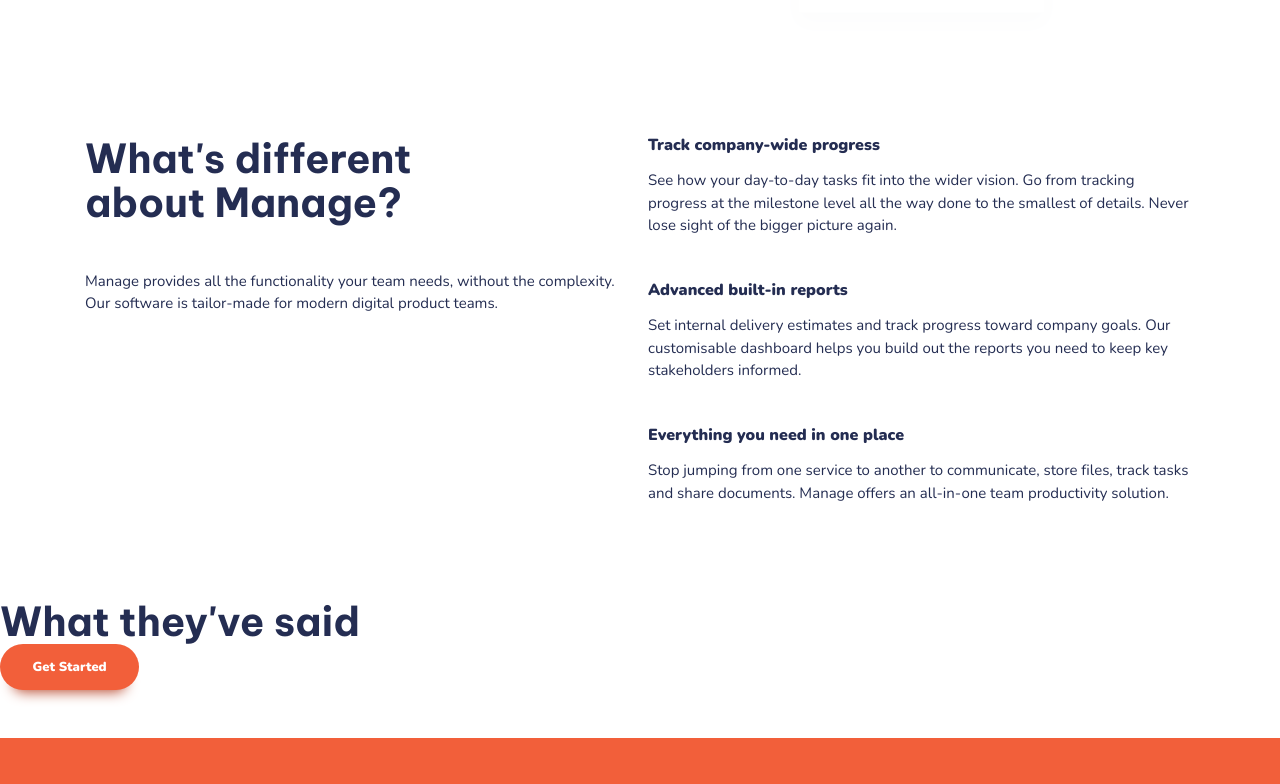
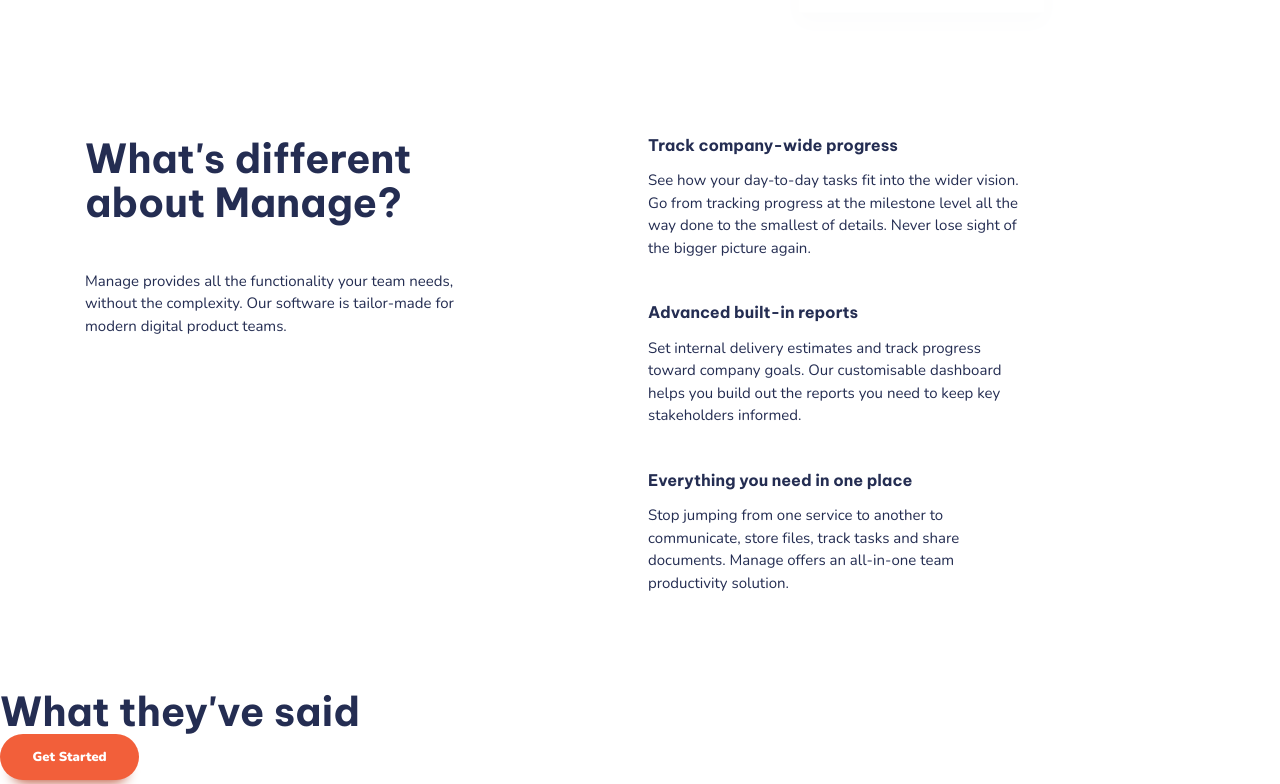
Before and after one commit to pravinkori/fem-manage-landing-page, a React (Vite) app: page / in a window 1280 px wide. Shown: the part 580-1364 px from the top of the page. Built offline with nearby package versions, Linux system fonts and the light colour scheme.

Commit message:
style: update text width for paragraphs in specific sections to improve readability

```diff
--- a/src/components/Features/Feature.tsx
+++ b/src/components/Features/Feature.tsx
@@ -22,10 +22,10 @@ function Feature() {
                   className={`flow`}
                   style={{ "--flow-spacer": `1em` } as React.CSSProperties}
                 >
-                  <h3 className={`fs-600 fw-bold`}>
+                  <h3 className={`ff-accent fs-600 fw-bold`}>
                     Track company-wide progress
                   </h3>
-                  <p>
+                  <p data-width="wide">
                     See how your day-to-day tasks fit into the wider vision. Go
                     from tracking progress at the milestone level all the way
                     done to the smallest of details. Never lose sight of the
@@ -38,10 +38,10 @@ function Feature() {
                   className={`flow`}
                   style={{ "--flow-spacer": `1em` } as React.CSSProperties}
                 >
-                  <h3 className={`fs-600 fw-bold`}>
+                  <h3 className={`ff-accent fs-600 fw-bold`}>
                     Advanced built-in reports
                   </h3>
-                  <p>
+                  <p data-width="wide">
                     Set internal delivery estimates and track progress toward
                     company goals. Our customisable dashboard helps you build
                     out the reports you need to keep key stakeholders informed.
@@ -53,10 +53,10 @@ function Feature() {
                   className={`flow`}
                   style={{ "--flow-spacer": `1em` } as React.CSSProperties}
                 >
-                  <h3 className={`fs-600 fw-bold`}>
+                  <h3 className={`ff-accent fs-600 fw-bold`}>
                     Everything you need in one place
                   </h3>
-                  <p>
+                  <p data-width="wide">
                     Stop jumping from one service to another to communicate,
                     store files, track tasks and share documents. Manage offers
                     an all-in-one team productivity solution.
--- a/src/css/App.css
+++ b/src/css/App.css
@@ -61,3 +61,11 @@ body {
   font-family: var(--ff-body);
   color: var(--clr-primary-400);
 }
+
+p:not([class]) {
+  max-width: 42ch;
+}
+
+p [data-width="wide"] {
+  max-width: 45ch;
+}
```
